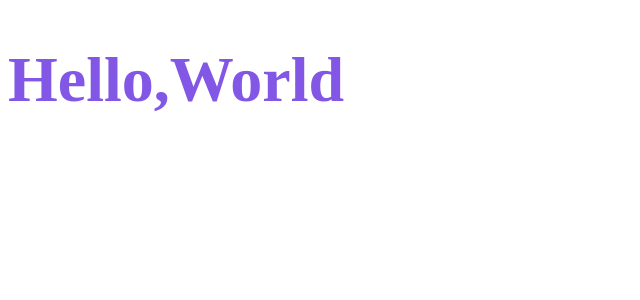
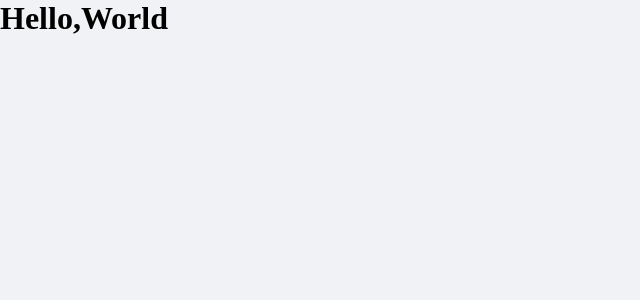
Before and after one commit to alessandro830/dtmoney, a React (Create React App) app: page / in a window 1280 px wide. Shown: the top 300 px of the page, without its empty margins (0-640 px from the left). Built offline with nearby package versions, Linux system fonts and the light colour scheme.

Commit message:
Configurando estilos globais

```diff
--- a/public/index.html
+++ b/public/index.html
@@ -3,6 +3,8 @@
   <head>
     <meta charset="utf-8" />
     <meta name="viewport" content="width=device-width, initial-scale=1" />
+
+    <link rel="shortcut icon" href="favicon.png" type="image/png">
 
     <title>dtmoney</title>
   </head>
--- a/src/App.tsx
+++ b/src/App.tsx
@@ -1,14 +1,10 @@
-import styled from 'styled-components'
-
-const Title = styled.h1 `
-  color: #8257e6;
-  font-size: 64px;
-`
+import { GlobalStyle } from "./styles/global";
 
 export function App() {
   return (
     <div className="App">
-      <Title className="title">Hello,World</Title>
+      <h1 className="title">Hello,World</h1>
+      <GlobalStyle />
     </div>
   );
 }
--- /dev/null
+++ b/src/styles/global.ts
@@ -0,0 +1,46 @@
+import { createGlobalStyle } from 'styled-components'
+
+export const GlobalStyle = createGlobalStyle`
+    :root {
+        --background: #f0f2f5;
+        --red: #E52E4D;
+        --blue: #5429CC;
+
+        --blue-light: #6933FF;
+
+        --text-title: #363F5F;
+        --text-body: #969CB3;
+
+        --shape: #FFF;
+    }
+
+    * {
+        padding: 0;
+        margin: 0;
+        box-sizing: border-box;
+    }
+
+    html {
+        @media (max-width: 1080px) {
+            font-size: 93.75%;
+        }
+
+        @media (max-width: 720px) {
+            font-size: 87.5%;
+        }
+    }
+
+    body {
+        background: var(--background);
+        -webkit-font-smooth: antialiased;
+    }
+
+    button {
+        cursor: pointer;
+    }
+
+    [disabled] {
+        opacity: .6;
+        cursor: not-allowed;
+    }
+`
```
